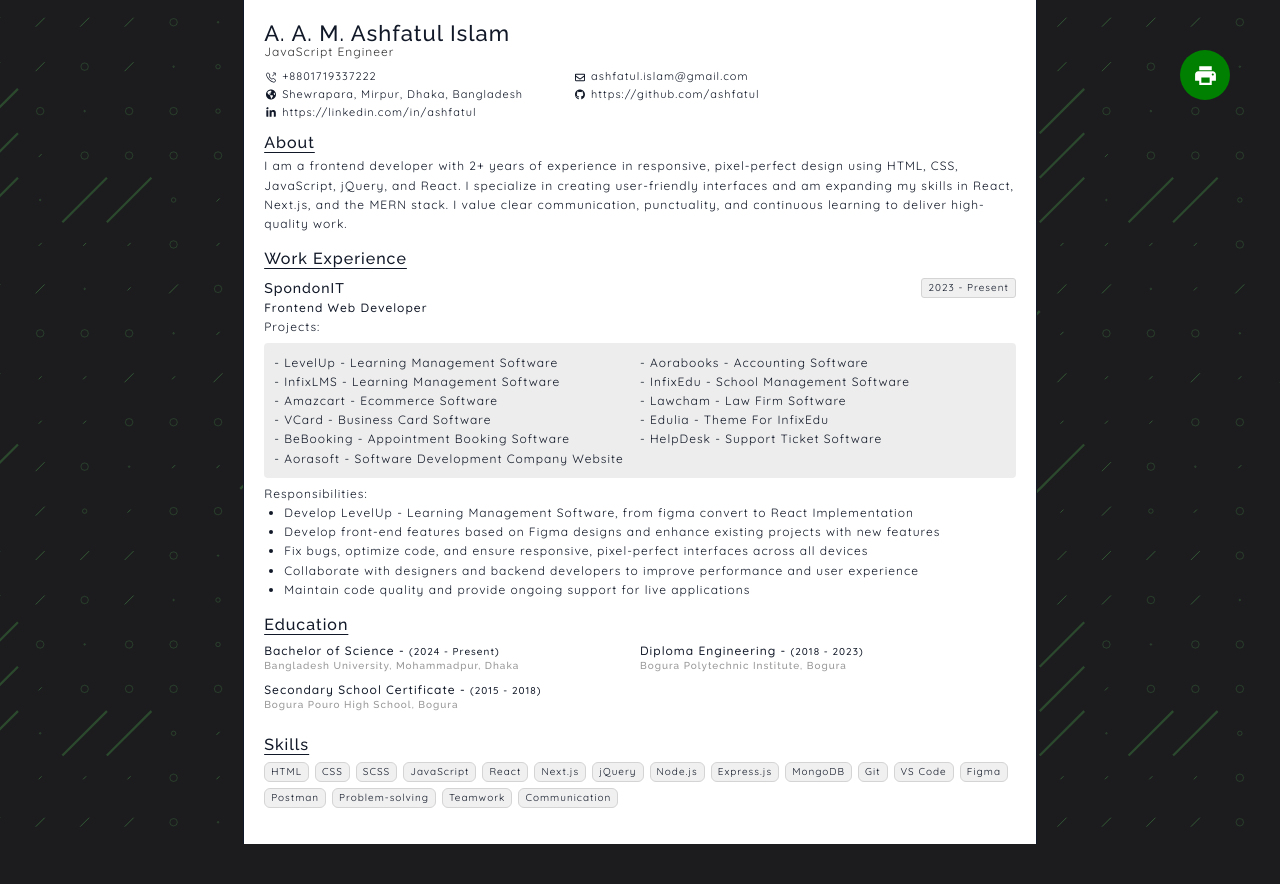
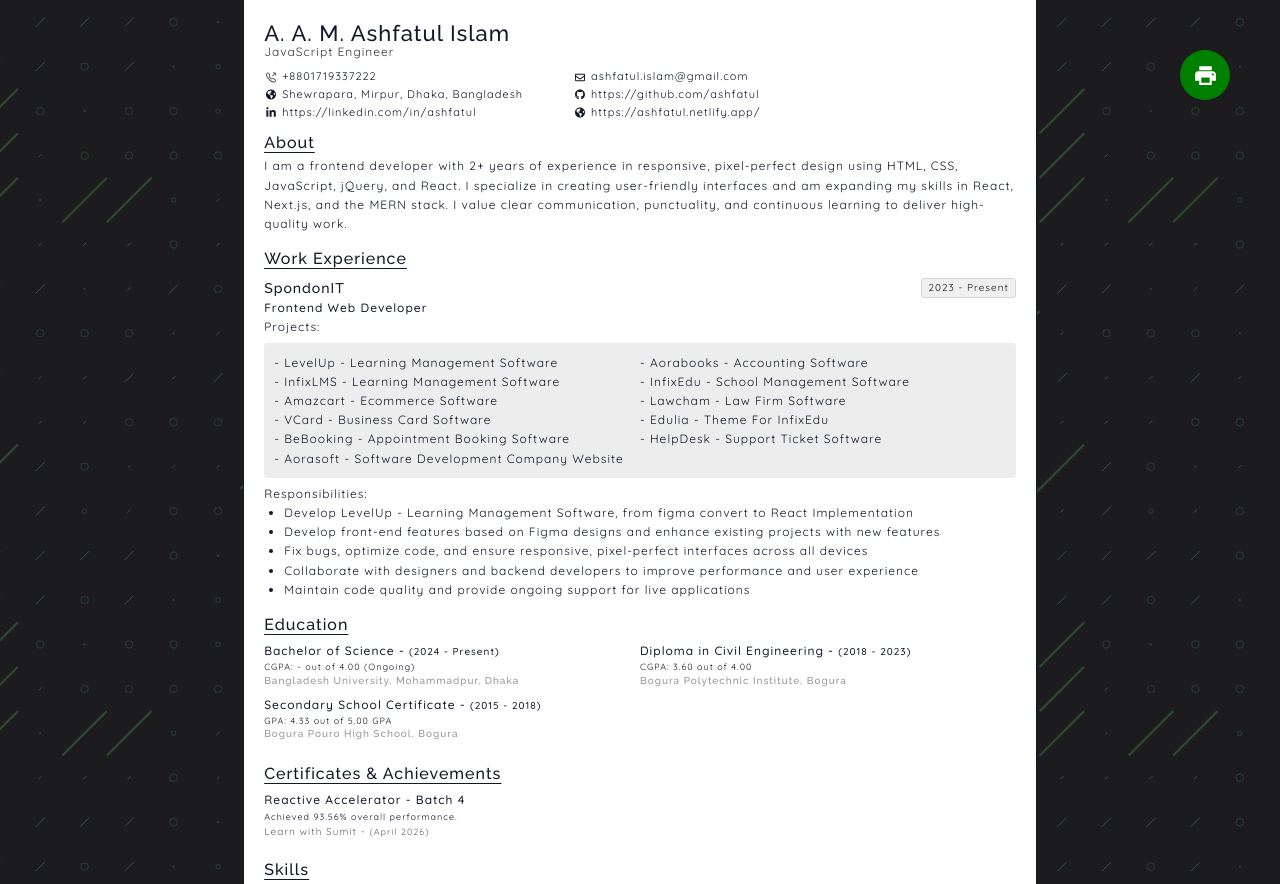
Before and after one commit to Ashfatul/portfolio_react, a React (Vite) app: page /resume in a window 1280 px wide. Shown: the top 884 px of the page. Before the commit the page ends 844 px from the top, so only its background shows below. Built offline with nearby package versions, Linux system fonts and the light colour scheme.

Commit message:
feat: Add portfolio link and enhance resume with certificates and additional info

```diff
--- a/public/data/resume_data.json
+++ b/public/data/resume_data.json
@@ -8,6 +8,7 @@
       "profilePic": "/user.png",
       "github": "https://github.com/ashfatul",
       "linkedin": "https://linkedin.com/in/ashfatul",
+      "portfolio": "https://ashfatul.netlify.app/",
       "about": "I am a frontend developer with 2+ years of experience in responsive, pixel-perfect design using HTML, CSS, JavaScript, jQuery, and React. I specialize in creating user-friendly interfaces and am expanding my skills in React, Next.js, and the MERN stack. I value clear communication, punctuality, and continuous learning to deliver high-quality work."
    },
    "experience": [
@@ -63,17 +64,29 @@
       {
          "degree": "Bachelor of Science",
          "institution": "Bangladesh University, Mohammadpur, Dhaka",
-         "duration": "2024 - Present"
+         "duration": "2024 - Present",
+         "info": "CGPA: - out of 4.00 (Ongoing)"
       },
       {
-         "degree": "Diploma Engineering",
+         "degree": "Diploma in Civil Engineering",
          "institution": "Bogura Polytechnic Institute, Bogura",
-         "duration": "2018 - 2023"
+         "duration": "2018 - 2023",
+         "info": "CGPA: 3.60 out of 4.00"
       },
       {
          "degree": "Secondary School Certificate",
          "institution": "Bogura Pouro High School, Bogura",
-         "duration": "2015 - 2018"
+         "duration": "2015 - 2018",
+         "info": "GPA: 4.33 out of 5.00 GPA"
+      }
+   ],
+      "certificates": [
+      {
+         "title": "Reactive Accelerator - Batch 4",
+         "issuer": "Learn with Sumit",
+         "date": "April 2026",
+         "link": "https://learnwithsumit.com/certificates/verify/LWSCTXN-140N30B1",
+         "info": "Achieved 93.56% overall performance."
       }
    ],
    "skills": [
--- a/src/assets/scss/resume.scss
+++ b/src/assets/scss/resume.scss
@@ -235,6 +235,54 @@ h5.education{
     grid-template-columns: repeat(2, 1fr);
 }
 
+.certificates_grid{
+    display: grid;
+    grid-template-columns: repeat(2, 1fr);
+    gap: 12px;
+}
+
+.resume_certificate_info,
+.resume_education_experience_info{
+    font-size: 9px;
+}
+
+.resume_certificate_item{
+    .resume_certificate_title{
+        p, a{
+            font-size: 12px;
+            font-weight: 500;
+            color: rgb(17, 24, 39)!important;
+            margin-bottom: 4px !important;
+            text-decoration: none;
+
+            &:hover{
+                text-decoration: underline;
+            }
+        }
+    }
+
+    .resume_certificate_issuer{
+        p{
+            font-size: 10px;
+            color: rgb(100, 100, 100)!important;
+            margin-bottom: 4px !important;
+
+            span{
+                font-size: 9px;
+            }
+        }
+    }
+
+    .resume_certificate_description{
+        p{
+            font-size: 9px;
+            color: rgb(120, 120, 120)!important;
+            line-height: 1.3;
+            margin-bottom: 0 !important;
+        }
+    }
+}
+
 @page{
     size: 'A4';
     margin: 0px;
--- a/src/frontend/Resume.jsx
+++ b/src/frontend/Resume.jsx
@@ -69,6 +69,13 @@ const Resume = () => {
                                 </a>
                             </li>
                         )}
+                        {resumeData?.meta?.portfolio && (
+                            <li>
+                                <a href={resumeData?.meta?.portfolio} target="_blank">
+                                    <FaGlobeAmericas /> {resumeData?.meta?.portfolio}
+                                </a>
+                            </li>
+                        )}
                     </ul>
                 </div>
             </div>
@@ -114,10 +121,45 @@ const Resume = () => {
                         <div className="resume_education_experience_position">
                             <p >{item?.degree} - <span>({item?.duration})</span></p>
                         </div>
+                        {item?.info && (
+                            <div className="resume_education_experience_info">
+                                <p>{item?.info}</p>
+                            </div>
+                        )}
                         <h5 className="education_institution">{item?.institution}</h5>
                     </div>
                 ))}
+
+
                 </div>
+                {resumeData.certificates?.length > 0 && (
+                    <>
+                        <h4 className="resume_inner_title">Certificates & Achievements</h4>
+                        <div className="certificates_grid">
+                        {resumeData.certificates?.map((cert, index) => (
+                            <div className="resume_certificate_item" key={index}>
+                                <div className="resume_certificate_title">
+                                    {cert?.link ? (
+                                        <a href={cert?.link} target="_blank" rel="noopener noreferrer">
+                                            {cert?.title}
+                                        </a>
+                                    ) : (
+                                        <p>{cert?.title}</p>
+                                    )}
+                                </div>
+                                {cert?.info && (
+                                    <div className="resume_certificate_info">
+                                        <p>{cert?.info}</p>
+                                    </div>
+                                )}
+                                <div className="resume_certificate_issuer">
+                                    <p>{cert?.issuer} - <span>({cert?.date})</span></p>
+                                </div>
+                            </div>
+                        ))}
+                        </div>
+                    </>
+                )}
                 <h4 className="resume_inner_title">Skills</h4>
                 <ul className="resume_skills">
                     {resumeData.skills?.map((skill, index) => (
```
